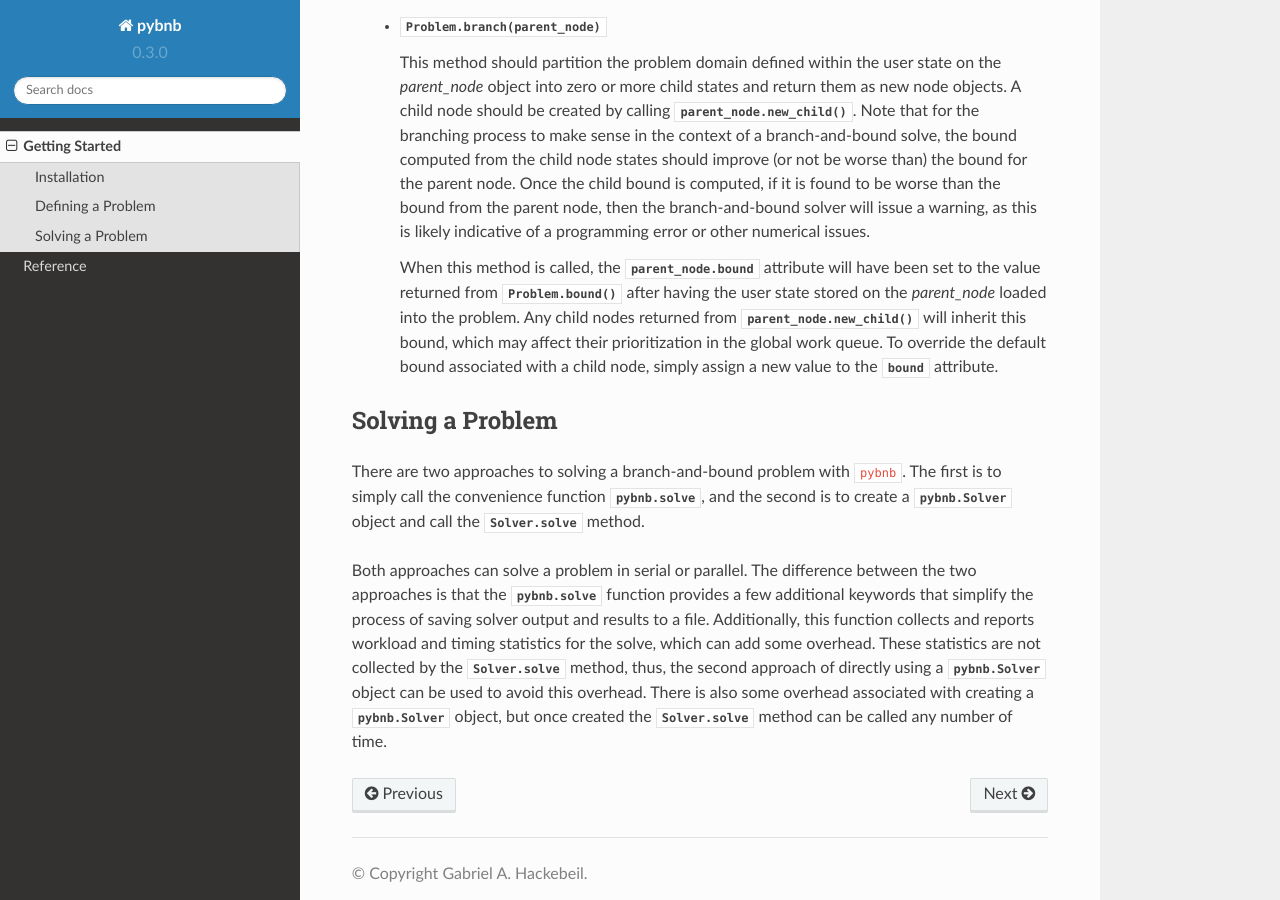
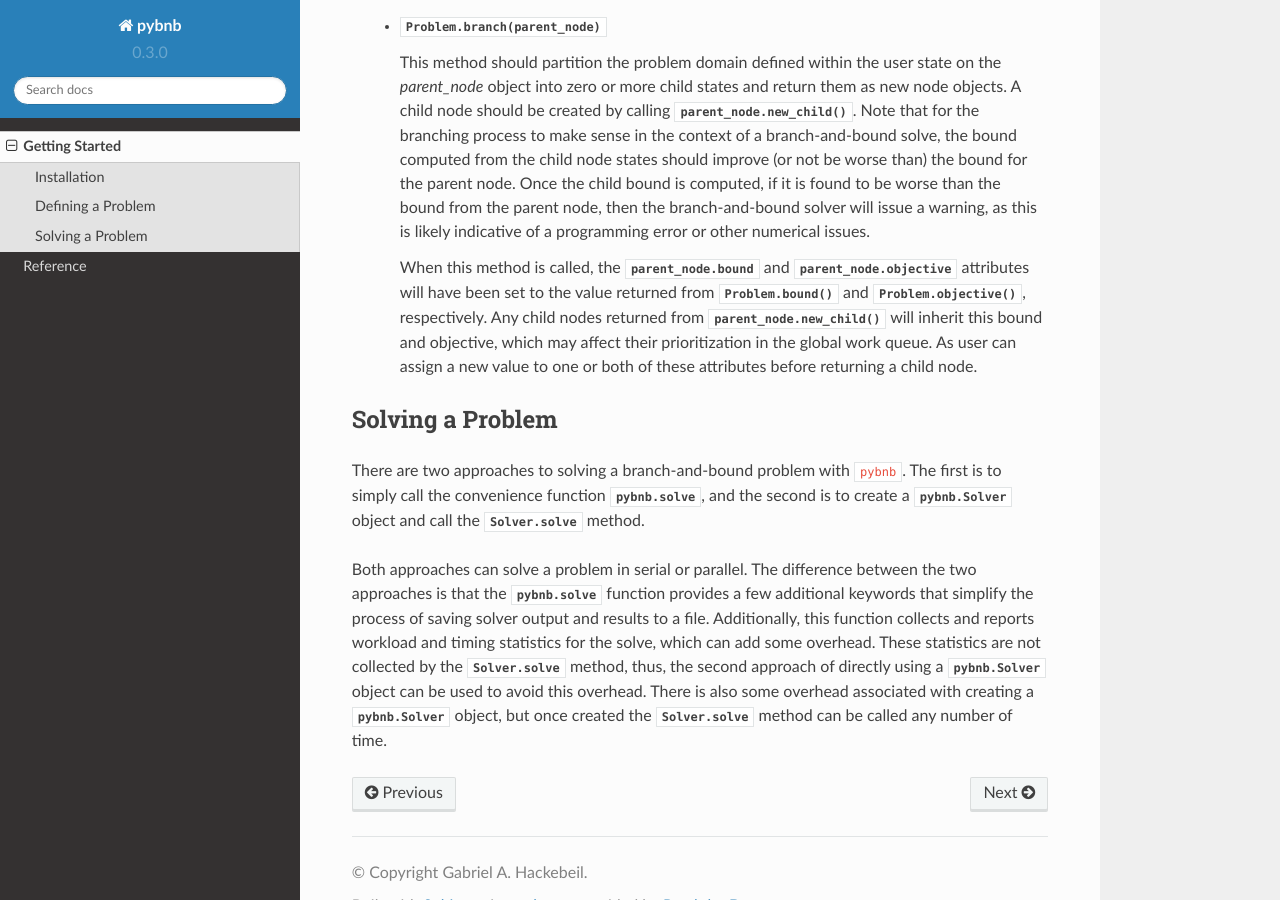
Before and after one commit to ghackebeil/pybnb, a Sphinx documentation site: the page built from doc/getting_started/index.rst, in a window 1280 px wide and 900 px high, scrolled down 2046 px. Built offline with Sphinx 7.4.7 and the Read the Docs theme 2.0.0, drawn with Linux system fonts in a browser that asks for light colours.

Commit message:
minor tweak to docs

```diff
--- a/doc/getting_started/index.rst
+++ b/doc/getting_started/index.rst
@@ -139,17 +139,18 @@
    programming error or other numerical issues.
 
    When this method is called, the :attr:`parent_node.bound
-   <pybnb.node.Node.bound>` attribute will have been set to the
-   value returned from :func:`Problem.bound()
-   <pybnb.problem.Problem.bound>` after having the user
-   state stored on the `parent_node` loaded into the
-   problem. Any child nodes returned from
-   :func:`parent_node.new_child()
-   <pybnb.node.Node.new_child>` will inherit this bound,
-   which may affect their prioritization in the global work
-   queue. To override the default bound associated with a
-   child node, simply assign a new value to the :attr:`bound
-   <pybnb.node.Node.bound>` attribute.
+   <pybnb.node.Node.bound>` and :attr:`parent_node.objective
+   <pybnb.node.Node.objective>` attributes will have been
+   set to the value returned from :func:`Problem.bound()
+   <pybnb.problem.Problem.bound>` and
+   :func:`Problem.objective()
+   <pybnb.problem.Problem.objective>`, respectively.  Any
+   child nodes returned from :func:`parent_node.new_child()
+   <pybnb.node.Node.new_child>` will inherit this bound and
+   objective, which may affect their prioritization in the
+   global work queue. As user can assign a new value to one
+   or both of these attributes before returning a child
+   node.
 
 Solving a Problem
 -----------------
```
